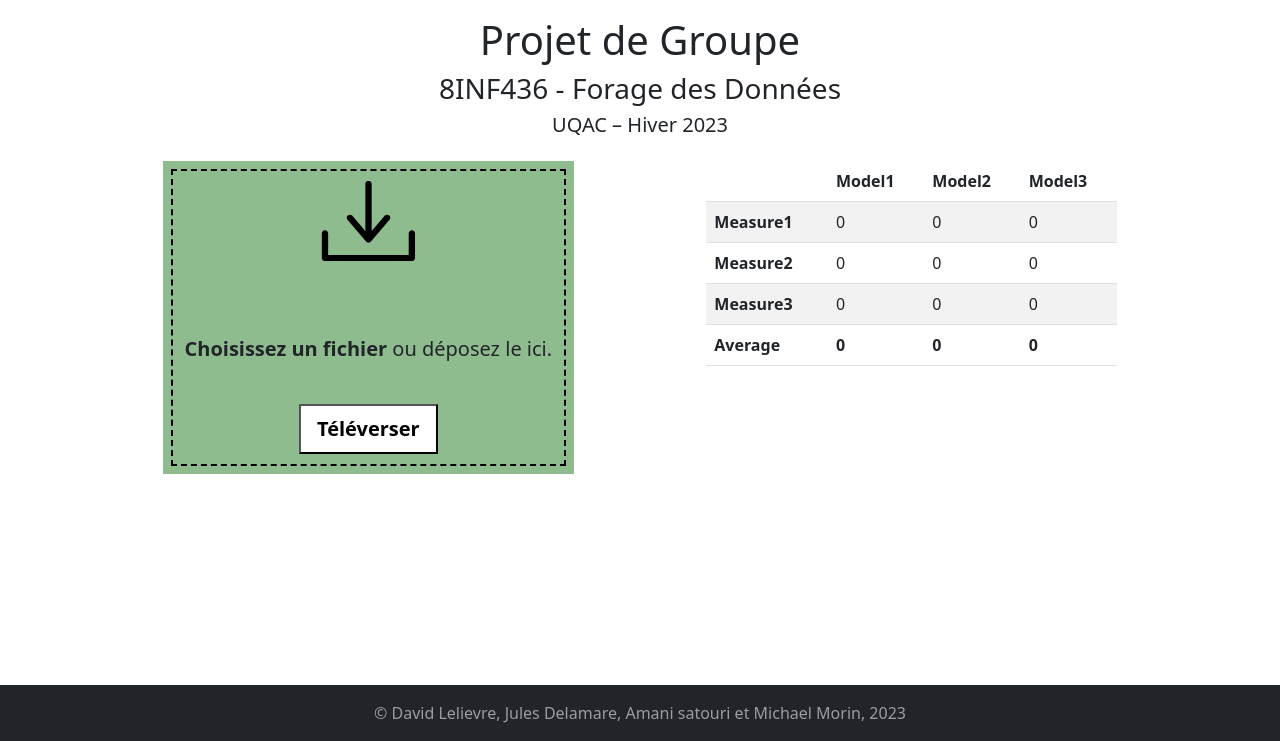
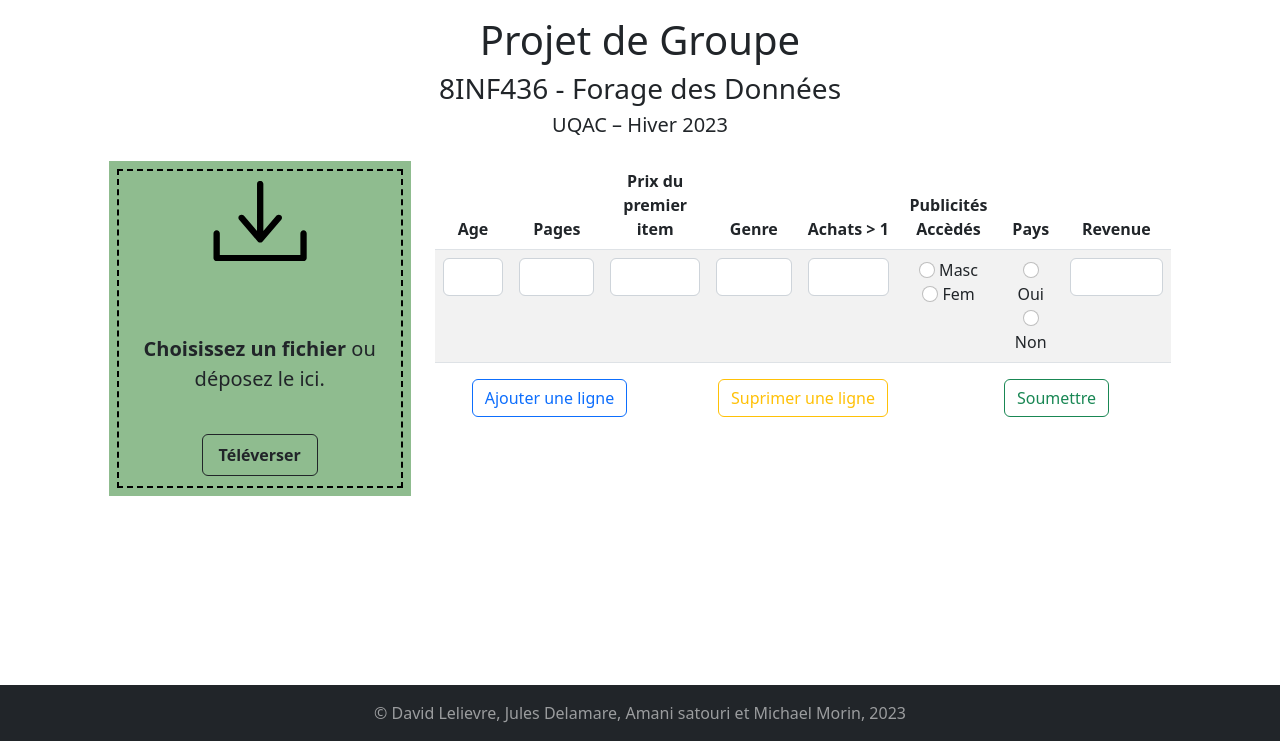
Before and after one commit to micmorin/2023H-Forage_Donnees_UQAC_8INF436, a Python web app: template Interface/templates/index.html in a window 1280 px wide. Shown: the part 59-800 px from the top of the page. Run offline with Jinja, Linux system fonts and the light colour scheme; the template is opened without the code that fills it, so the values that code supplies are empty.

Commit message:
Almost finished table, missing submit

```diff
--- a/Interface/templates/index.html
+++ b/Interface/templates/index.html
@@ -5,6 +5,7 @@
 {% block content %}
 <style>
     html {}
+
     .box{
                 font-size: 1.25rem; /* 20 */
                 background-color:DarkSeaGreen;
@@ -60,7 +61,7 @@
 <body>
     <main>
         <div class="row justify-content-center">
-        <div class="col-4 text-center">
+        <div class="col-3 text-center mr-1">
             <form method="post" action="" enctype="multipart/form-data" novalidate="" class="box has-advanced-upload">
 
 
@@ -68,7 +69,7 @@
                     <svg class="box__icon" xmlns="http://www.w3.org/2000/svg" width="16" height="16" viewBox="0 0 50 43"><path d="M48.4 26.5c-.9 0-1.7.7-1.7 1.7v11.6h-43.3v-11.6c0-.9-.7-1.7-1.7-1.7s-1.7.7-1.7 1.7v13.2c0 .9.7 1.7 1.7 1.7h46.7c.9 0 1.7-.7 1.7-1.7v-13.2c0-1-.7-1.7-1.7-1.7zm-24.5 6.1c.3.3.8.5 1.2.5.4 0 .9-.2 1.2-.5l10-11.6c.7-.7.7-1.7 0-2.4s-1.7-.7-2.4 0l-7.1 8.3v-25.3c0-.9-.7-1.7-1.7-1.7s-1.7.7-1.7 1.7v25.3l-7.1-8.3c-.7-.7-1.7-.7-2.4 0s-.7 1.7 0 2.4l10 11.6z"></path></svg>
                     <input type="file" name="files" id="file" class="box__file js">
                     <label for="file"><strong>Choisissez un fichier</strong><span class="box__dragndrop"> ou déposez le ici</span>.</label>
-                    <button type="submit" class="box__button">Téléverser</button>
+                    <button type="submit" class="box__button btn btn-outline-dark">Téléverser</button>
                 </div>
 
 
@@ -77,46 +78,44 @@
                 <div class="box__error">Erreur! <span></span>. <a href="" class="box__restart" role="button">Essayer à nouveau!</a></div>
             <input type="hidden" name="ajax" value="1"></form>
         </div>
-        <div class="col-1"></div>
-        <div class="col-4">
-            <table class="table table-striped table-hover">
+        <div class="col-7 ml-1">
+            <table class="table table-striped table-hover text-center" id="myTable">
                 <thead>
                     <tr>
-                        <th scope="col"></th>
-                        <th scope="col">Model1</th>
-                        <th scope="col">Model2</th>
-                        <th scope="col">Model3</th>
+                        <th scope="col">Age</th>
+                        <th scope="col">Pages</th>
+                        <th scope="col">Prix du premier item</th>
+                        <th scope="col">Genre</th>
+                        <th scope="col">Achats > 1</th>
+                        <th scope="col">Publicités Accèdés</th>
+                        <th scope="col">Pays</th>
+                        <th scope="col">Revenue</th>
                       </tr>
                 </thead>
                 <tbody>
                     <tr>
-                        <th scope="row">Measure1</th>
-                        <td>0</td>
-                        <td>0</td>
-                        <td>0</td>
-                      </tr>
-                      <tr>
-                        <th scope="row">Measure2</th>
-                        <td>0</td>
-                        <td>0</td>
-                        <td>0</td>
-                      </tr>
-                      <tr>
-                        <th scope="row">Measure3</th>
-                        <td>0</td>
-                        <td>0</td>
-                        <td>0</td>
+                        <td><input class="form-control" type="number" min="0" required></td>
+                        <td><input class="form-control" type="number" min="0" required></td>
+                        <td><input class="form-control" type="number" min="0" required></td>
+                        <td><input class="form-control" type="text" required></td>
+                        <td><input class="form-control" type="number" min="0"></td>
+                        <td>
+                            <input class="form-check-input" type="radio"  name="genre" value="Masc" required> Masc </br>
+                            <input class="form-check-input" type="radio"  name="genre" value="Fem" required>  Fem
+                        </td>
+                        <td>
+                            <input class="form-check-input" type="radio"  name="genre" value="Oui" required> Oui
+                            <input class="form-check-input" type="radio"  name="genre" value="Non" required> Non
+                        </td>
+                        <td><input class="form-control" type="number" min="0"></td>
                       </tr>
                 </tbody>
-                <tfoot>
-                    <tr>
-                        <th scope="col">Average</th>
-                        <th scope="col">0</th>
-                        <th scope="col">0</th>
-                        <th scope="col">0</th>
-                      </tr>
-                </tfoot>
           </table>
+          <div class="row justify-content-center">
+            <div class="col-4 text-center"><button class="btn btn-outline-primary" type="button" onclick="addLine()">Ajouter une ligne</button></div>
+            <div class="col-4 text-center"><button class="btn btn-outline-warning" type="button" onclick="removeLine()">Suprimer une ligne</button></div>
+            <div class="col-4 text-center"><button class="btn btn-outline-success" type="button" onclick="myFunction()">Soumettre</button></div>
+        </div>
         </div>
     </div>
     </main>
@@ -126,6 +125,32 @@
 
 
 <script>
+function addLine() {
+  var table = document.getElementById("myTable");
+  var row = table.insertRow(-1);
+  var cell1 = row.insertCell(0);
+  var cell2 = row.insertCell(1);
+  var cell3 = row.insertCell(2);
+  var cell4 = row.insertCell(3);
+  var cell5 = row.insertCell(4);
+  var cell6 = row.insertCell(5);
+  var cell7 = row.insertCell(6);
+  var cell8 = row.insertCell(7);
+  cell1.outerHTML = '<td><input class="form-control" type="number" min="0" required></td>';
+  cell2.outerHTML = '<td><input class="form-control" type="number" min="0" required></td>';
+  cell3.outerHTML = '<td><input class="form-control" type="number" min="0" required></td>';
+  cell4.outerHTML = '<td><input class="form-control" type="text" required></td>';
+  cell5.outerHTML = '<td><input class="form-control" type="number" min="0"></td>';
+  cell6.outerHTML = '<td><input class="form-check-input" type="radio"  name="genre" value="Masc" required> Masc </br><input class="form-check-input" type="radio"  name="genre" value="Fem" required>  Fem </td>';
+  cell7.outerHTML = '<td><input class="form-check-input" type="radio"  name="genre" value="Oui" required> Oui<input class="form-check-input" type="radio"  name="genre" value="Non" required> Non</td>';
+  cell8.outerHTML = '<td><input class="form-control" type="number" min="0"></td>';
+
+}
+
+function removeLine() {
+    document.getElementById("myTable").deleteRow(-1);
+}
+
 'use strict';
 
 ;( function ( document, window, index )
```
